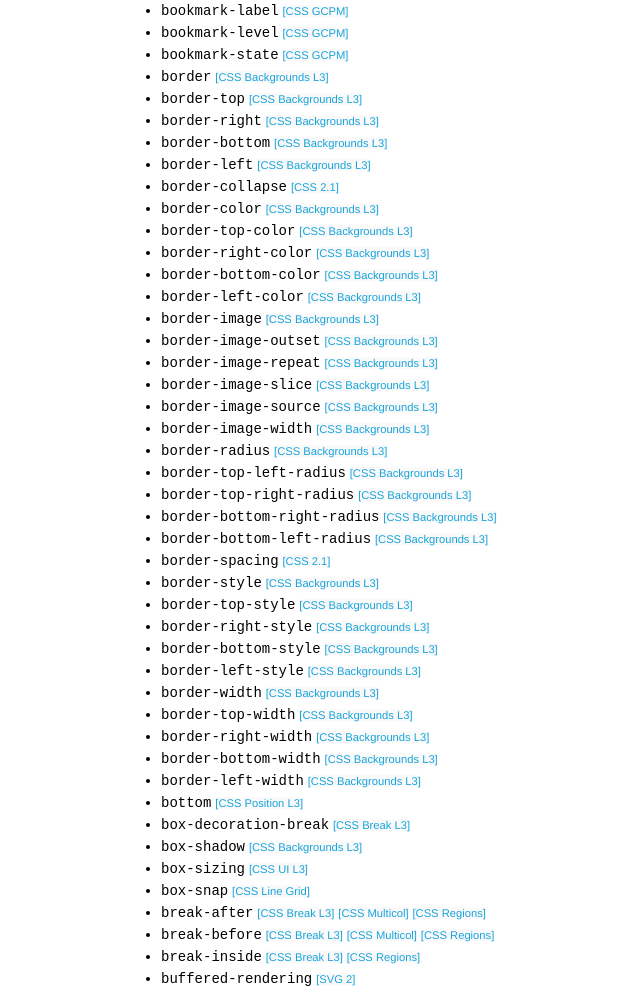
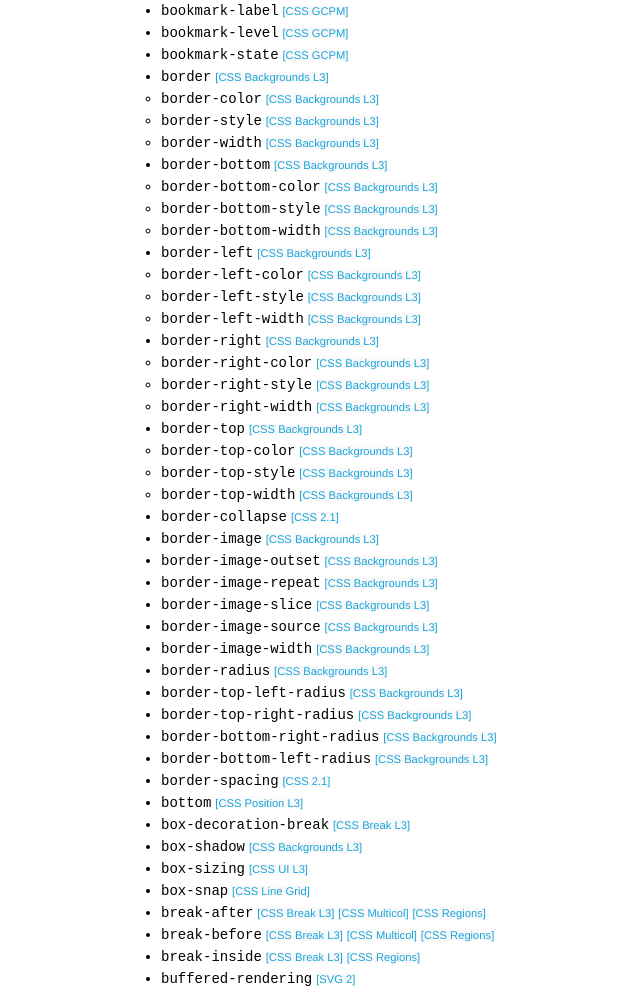
Before and after one commit to dstorey/openweb.io, a plain HTML site: page CSS/index.html in a window 1280 px wide. Shown: the part 901-1893 px from the top of the page, without its empty margins (179-819 px from the left). Drawn offline with Linux system fonts and the light colour scheme.

Commit message:
Group border properties with shorthand

```diff
--- a/CSS/index.html
+++ b/CSS/index.html
@@ -60,17 +60,42 @@
 					<li><code>bookmark-label</code> <a class="spec-link" href="http://dev.w3.org/csswg/css-gcpm/">[CSS GCPM]</a></li>
 					<li><code>bookmark-level</code> <a class="spec-link" href="http://dev.w3.org/csswg/css-gcpm/">[CSS GCPM]</a></li>
 					<li><code>bookmark-state</code> <a class="spec-link" href="http://dev.w3.org/csswg/css-gcpm/">[CSS GCPM]</a></li>
-					<li><code>border</code> <a class="spec-link" href="http://dev.w3.org/csswg/css-backgrounds/">[CSS Backgrounds L3]</a></li>
-					<li><code>border-top</code> <a class="spec-link" href="http://dev.w3.org/csswg/css-backgrounds/">[CSS Backgrounds L3]</a></li>
-					<li><code>border-right</code> <a class="spec-link" href="http://dev.w3.org/csswg/css-backgrounds/">[CSS Backgrounds L3]</a></li>
-					<li><code>border-bottom</code> <a class="spec-link" href="http://dev.w3.org/csswg/css-backgrounds/">[CSS Backgrounds L3]</a></li>
-					<li><code>border-left</code> <a class="spec-link" href="http://dev.w3.org/csswg/css-backgrounds/">[CSS Backgrounds L3]</a></li>
+					<li><code>border</code> <a class="spec-link" href="http://dev.w3.org/csswg/css-backgrounds/">[CSS Backgrounds L3]</a>
+						<ul>
+							<li><code>border-color</code> <a class="spec-link" href="http://dev.w3.org/csswg/css-backgrounds/">[CSS Backgrounds L3]</a></li>
+							<li><code>border-style</code> <a class="spec-link" href="http://dev.w3.org/csswg/css-backgrounds/">[CSS Backgrounds L3]</a></li>
+							<li><code>border-width</code> <a class="spec-link" href="http://dev.w3.org/csswg/css-backgrounds/">[CSS Backgrounds L3]</a></li>
+						</ul>
+					</li>
+					<li><code>border-bottom</code> <a class="spec-link" href="http://dev.w3.org/csswg/css-backgrounds/">[CSS Backgrounds L3]</a>
+						<ul>
+							<li><code>border-bottom-color</code> <a class="spec-link" href="http://dev.w3.org/csswg/css-backgrounds/">[CSS Backgrounds L3]</a></li>
+							<li><code>border-bottom-style</code> <a class="spec-link" href="http://dev.w3.org/csswg/css-backgrounds/">[CSS Backgrounds L3]</a></li>
+							<li><code>border-bottom-width</code> <a class="spec-link" href="http://dev.w3.org/csswg/css-backgrounds/">[CSS Backgrounds L3]</a></li>
+						</ul>
+					</li>
+					<li><code>border-left</code> <a class="spec-link" href="http://dev.w3.org/csswg/css-backgrounds/">[CSS Backgrounds L3]</a>
+						<ul>
+							<li><code>border-left-color</code> <a class="spec-link" href="http://dev.w3.org/csswg/css-backgrounds/">[CSS Backgrounds L3]</a></li>
+							<li><code>border-left-style</code> <a class="spec-link" href="http://dev.w3.org/csswg/css-backgrounds/">[CSS Backgrounds L3]</a></li>
+							<li><code>border-left-width</code> <a class="spec-link" href="http://dev.w3.org/csswg/css-backgrounds/">[CSS Backgrounds L3]</a></li>
+						</ul>
+					</li>
+					<li><code>border-right</code> <a class="spec-link" href="http://dev.w3.org/csswg/css-backgrounds/">[CSS Backgrounds L3]</a>
+						<ul>
+							<li><code>border-right-color</code> <a class="spec-link" href="http://dev.w3.org/csswg/css-backgrounds/">[CSS Backgrounds L3]</a></li>
+							<li><code>border-right-style</code> <a class="spec-link" href="http://dev.w3.org/csswg/css-backgrounds/">[CSS Backgrounds L3]</a></li>
+							<li><code>border-right-width</code> <a class="spec-link" href="http://dev.w3.org/csswg/css-backgrounds/">[CSS Backgrounds L3]</a></li>
+						</ul>
+					</li>
+					<li><code>border-top</code> <a class="spec-link" href="http://dev.w3.org/csswg/css-backgrounds/">[CSS Backgrounds L3]</a>
+						<ul>
+							<li><code>border-top-color</code> <a class="spec-link" href="http://dev.w3.org/csswg/css-backgrounds/">[CSS Backgrounds L3]</a></li>
+							<li><code>border-top-style</code> <a class="spec-link" href="http://dev.w3.org/csswg/css-backgrounds/">[CSS Backgrounds L3]</a></li>
+							<li><code>border-top-width</code> <a class="spec-link" href="http://dev.w3.org/csswg/css-backgrounds/">[CSS Backgrounds L3]</a></li>
+						</ul>
+					</li>
 					<li><code>border-collapse</code> <a class="spec-link" href="http://www.w3.org/TR/CSS2/">[CSS 2.1]</a></li>
-					<li><code>border-color</code> <a class="spec-link" href="http://dev.w3.org/csswg/css-backgrounds/">[CSS Backgrounds L3]</a></li>
-					<li><code>border-top-color</code> <a class="spec-link" href="http://dev.w3.org/csswg/css-backgrounds/">[CSS Backgrounds L3]</a></li>
-					<li><code>border-right-color</code> <a class="spec-link" href="http://dev.w3.org/csswg/css-backgrounds/">[CSS Backgrounds L3]</a></li>
-					<li><code>border-bottom-color</code> <a class="spec-link" href="http://dev.w3.org/csswg/css-backgrounds/">[CSS Backgrounds L3]</a></li>
-					<li><code>border-left-color</code> <a class="spec-link" href="http://dev.w3.org/csswg/css-backgrounds/">[CSS Backgrounds L3]</a></li>
 					<li><code>border-image</code> <a class="spec-link" href="http://dev.w3.org/csswg/css-backgrounds/">[CSS Backgrounds L3]</a></li>
 					<li><code>border-image-outset</code> <a class="spec-link" href="http://dev.w3.org/csswg/css-backgrounds/">[CSS Backgrounds L3]</a></li>
 					<li><code>border-image-repeat</code> <a class="spec-link" href="http://dev.w3.org/csswg/css-backgrounds/">[CSS Backgrounds L3]</a></li>
@@ -83,16 +108,6 @@
 					<li><code>border-bottom-right-radius</code> <a class="spec-link" href="http://dev.w3.org/csswg/css-backgrounds/">[CSS Backgrounds L3]</a></li>
 					<li><code>border-bottom-left-radius</code> <a class="spec-link" href="http://dev.w3.org/csswg/css-backgrounds/">[CSS Backgrounds L3]</a></li>
 					<li><code>border-spacing</code> <a class="spec-link" href="http://www.w3.org/TR/CSS2/">[CSS 2.1]</a></li>
-					<li><code>border-style</code> <a class="spec-link" href="http://dev.w3.org/csswg/css-backgrounds/">[CSS Backgrounds L3]</a></li>
-					<li><code>border-top-style</code> <a class="spec-link" href="http://dev.w3.org/csswg/css-backgrounds/">[CSS Backgrounds L3]</a></li>
-					<li><code>border-right-style</code> <a class="spec-link" href="http://dev.w3.org/csswg/css-backgrounds/">[CSS Backgrounds L3]</a></li>
-					<li><code>border-bottom-style</code> <a class="spec-link" href="http://dev.w3.org/csswg/css-backgrounds/">[CSS Backgrounds L3]</a></li>
-					<li><code>border-left-style</code> <a class="spec-link" href="http://dev.w3.org/csswg/css-backgrounds/">[CSS Backgrounds L3]</a></li>
-					<li><code>border-width</code> <a class="spec-link" href="http://dev.w3.org/csswg/css-backgrounds/">[CSS Backgrounds L3]</a></li>
-					<li><code>border-top-width</code> <a class="spec-link" href="http://dev.w3.org/csswg/css-backgrounds/">[CSS Backgrounds L3]</a></li>
-					<li><code>border-right-width</code> <a class="spec-link" href="http://dev.w3.org/csswg/css-backgrounds/">[CSS Backgrounds L3]</a></li>
-					<li><code>border-bottom-width</code> <a class="spec-link" href="http://dev.w3.org/csswg/css-backgrounds/">[CSS Backgrounds L3]</a></li>
-					<li><code>border-left-width</code> <a class="spec-link" href="http://dev.w3.org/csswg/css-backgrounds/">[CSS Backgrounds L3]</a></li>
 					<li><code>bottom</code> <a class="spec-link" href="http://dev.w3.org/csswg/css-position/">[CSS Position L3]</a></li>
 					<li><code>box-decoration-break</code> <a class="spec-link" href="http://dev.w3.org/csswg/css-break/">[CSS Break L3]</a></li>
 					<li><code>box-shadow</code> <a class="spec-link" href="http://dev.w3.org/csswg/css-backgrounds/">[CSS Backgrounds L3]</a></li>
```
